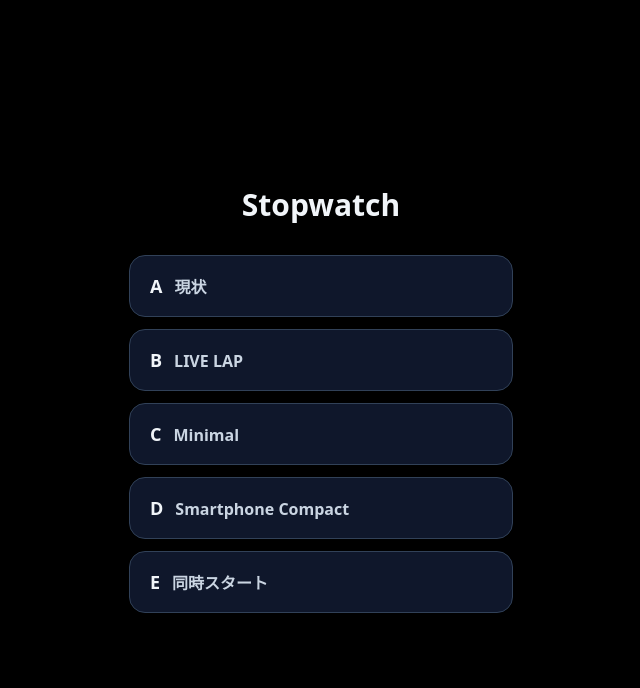
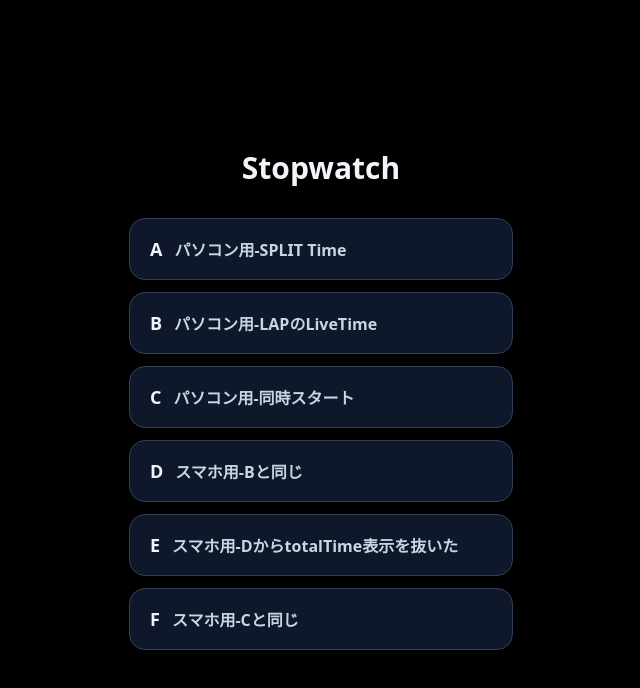
Before and after one commit to kotasimo/Stopwatch-1, a React (Vite) app: page / in a window 1280 px wide. Shown: the top 688 px of the page, without its empty margins (319-959 px from the left). Built offline with nearby package versions, Linux system fonts and the light colour scheme.

Commit message:
かなり 説明文付け足し

```diff
--- a/src/App.tsx
+++ b/src/App.tsx
@@ -22,7 +22,7 @@ type StopwatchItem = {
 };
 
 type Screen = "home" | "stopwatch";
-type Variant = "A" | "B" | "C" | "D" | "E";
+type Variant = "A" | "B" | "C" | "D" | "D2" | "E";
 
 export default function App() {
   const createStopwatch = (id: number): StopwatchItem => ({
@@ -316,11 +316,12 @@ export default function App() {
 
           <div className="grid gap-3">
             {[
-              ["A", "現状"],
-              ["B", "LIVE LAP"],
-              ["C", "Minimal"],
-              ["D", "Smartphone Compact"],
-              ["E", "同時スタート"],
+              ["A", "パソコン用-SPLIT Time"],
+              ["B", "パソコン用-LAPのLiveTime"],
+              ["C", "パソコン用-同時スタート"],
+              ["D", "スマホ用-Bと同じ"],
+              ["E", "スマホ用-DからtotalTime表示を抜いた"],
+              ["F", "スマホ用-Cと同じ"],
             ].map(([value, label]) => (
               <button
                 key={value}
@@ -344,7 +345,7 @@ export default function App() {
   return (
 
     <div className="min-h-screen bg-black text-slate-100 pb-24 overscroll-none">
-      {variant === "C" || variant === "E"  && (
+      {(variant === "C" || variant === "E") && (
         <div className="fixed top-0 left-0 z-50 w-full bg-slate-950/95 border-b border-slate-700 py-3 font-mono tabular-nums">
           <div className="flex items-center justify-center gap-5">
 
@@ -375,6 +376,13 @@ export default function App() {
                 STOP
               </button>
             )}
+
+            <button
+              onClick={resetSharedTimer}
+              className="rounded-md bg-white/30 px-3 py-1.5 text-sm text-slate-100 hover:bg-white/10"
+            >
+              RESET
+            </button>
           </div>
         </div>
       )}
@@ -382,7 +390,7 @@ export default function App() {
         <div className="flex flex-col xl:flex-row gap-4">
           <div
             className={
-              variant === "D" || variant === "E"
+              variant === "D" || variant === "D2" || variant === "E"
                 ? "grid grid-cols-2 gap-2 flex-1"
                 : "grid grid-cols-1 md:grid-cols-2 xl:grid-cols-3 gap-4 flex-1"
             }
@@ -391,7 +399,7 @@ export default function App() {
               <div
                 key={sw.id}
                 className={
-                  variant === "D" || variant === "E"
+                  variant === "D" || variant === "D2" || variant === "E"
                     ? "w-full"
                     : "w-full max-w-[340px] mx-auto"
                 }
--- a/src/LapLatest.tsx
+++ b/src/LapLatest.tsx
@@ -4,7 +4,7 @@ type Props = {
   laps: Lap[];
   formatTimeText: (ms: number) => string;
   lapHistory: () => void;
-  variant: "A" | "B" | "C" | "D" | "E";
+  variant: "A" | "B" | "C" | "D" | "D2" | "E";
   liveLapTime: number;
   lastLapTime: number;
 };
@@ -60,7 +60,9 @@ export const LapLatest = ({ laps, formatTimeText, lapHistory, variant,
     );
   }
 
-  if (variant === "D" || variant === "E") {
+
+
+  if (variant === "D" || variant === "D2" || variant === "E") {
     return (
       <div onClick={lapHistory}>
         <div className="text-4xl">
--- a/src/stopwatchCard.tsx
+++ b/src/stopwatchCard.tsx
@@ -17,7 +17,7 @@ type StopwatchCardProps = {
   status: "idle" | "running" | "stopped";
   laps: Lap[];
   showLaps: boolean;
-  variant: "A" | "B" | "C" | "D" | "E";
+  variant: "A" | "B" | "C" | "D" | "D2" | "E";
   onChangeName: (id: number, name: string) => void;
   onStart: (id: number) => void;
   onStop: (id: number) => void;
@@ -106,7 +106,7 @@ export const StopwatchCard = ({
       <div className="stopwatch-card-content">
         <div className="flex items-center gap-1 mb-1">
           {/* 左：番号 */}
-          {variant !== "D" && variant !== "E" && (
+          {variant !== "D" && variant !== "D2" && variant !== "E" && (
             <div className="text-sm text-slate-400 w-6 text-center shrink-0">
               {index}
             </div>
@@ -149,7 +149,7 @@ export const StopwatchCard = ({
           />
 
           <div className="mt-0 border-t border-white/20 pt-0">
-            {variant !== "C" && variant !== "E" && (
+            {variant !== "C" && variant !== "D2" && variant !== "E" && (
               <div>
                 {variant === "D" ? (
                   <div className="flex w-full items-end justify-center font-mono tabular-nums overflow-hidden">
@@ -192,7 +192,7 @@ export const StopwatchCard = ({
               variant === "C" || variant === "E" ? undefined : () => onStop(stopwatchId)
             }
             onReset={
-              variant === "D" || variant === "C" || variant === "E"
+              variant === "D" || variant === "D2" || variant === "C" || variant === "E"
                 ? undefined
                 : () => onReset(stopwatchId)
             }
```
